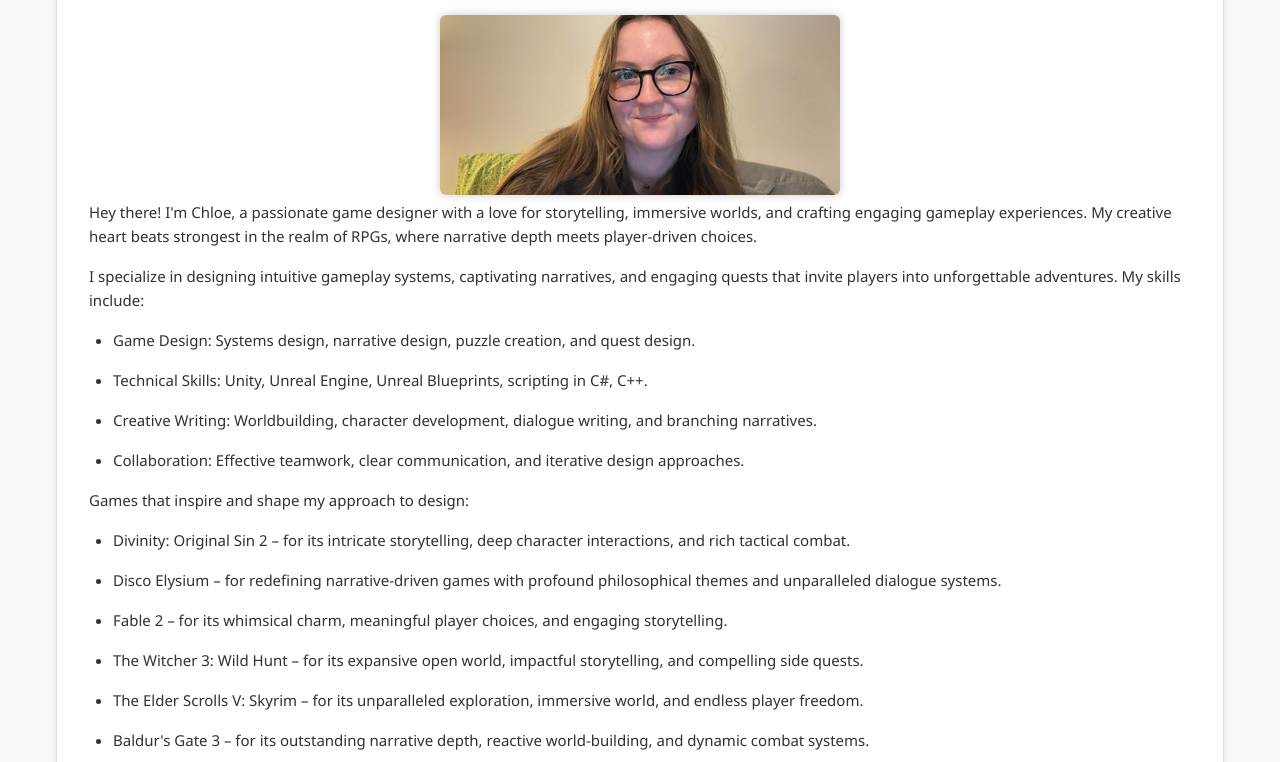
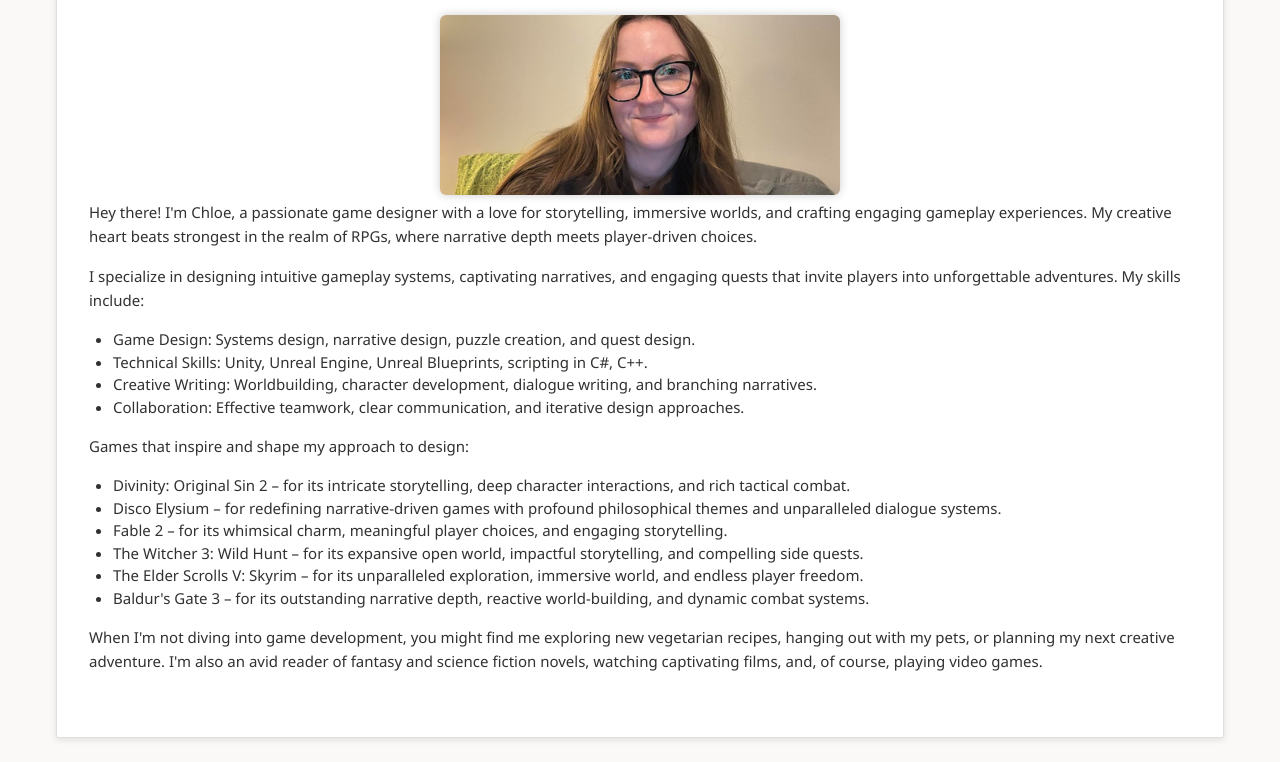
Before and after one commit to chloewalshnet/chloewalshnet.github.io, a plain HTML site: page site/about.html in a window 1280 px wide. Shown: the part 190-952 px from the top of the page. Drawn offline with Linux system fonts and the light colour scheme; a web font is replaced by a local one.

Commit message:
Chloe: Change to home page excerpt

```diff
--- a/site/about.html
+++ b/site/about.html
@@ -47,6 +47,7 @@
   <p><em>Game Developer & Designer</em></p>
   <div>
     <!-- Center the image -->
+
 <div style="text-align: center;">
   <img src="../content/assets/images/headshot.png" alt="Headshot" class="gallery-card" style="width: 400px;" />
 </div>
@@ -54,39 +55,19 @@
 <p>Hey there! I'm Chloe, a passionate game designer with a love for storytelling, immersive worlds, and crafting engaging gameplay experiences. My creative heart beats strongest in the realm of RPGs, where narrative depth meets player-driven choices.</p>
 <p>I specialize in designing intuitive gameplay systems, captivating narratives, and engaging quests that invite players into unforgettable adventures. My skills include:</p>
 <ul>
-<li>
-<p>Game Design: Systems design, narrative design, puzzle creation, and quest design.</p>
-</li>
-<li>
-<p>Technical Skills: Unity, Unreal Engine, Unreal Blueprints, scripting in C#, C++.</p>
-</li>
-<li>
-<p>Creative Writing: Worldbuilding, character development, dialogue writing, and branching narratives.</p>
-</li>
-<li>
-<p>Collaboration: Effective teamwork, clear communication, and iterative design approaches.</p>
-</li>
+<li>Game Design: Systems design, narrative design, puzzle creation, and quest design.</li>
+<li>Technical Skills: Unity, Unreal Engine, Unreal Blueprints, scripting in C#, C++.</li>
+<li>Creative Writing: Worldbuilding, character development, dialogue writing, and branching narratives.</li>
+<li>Collaboration: Effective teamwork, clear communication, and iterative design approaches.</li>
 </ul>
 <p>Games that inspire and shape my approach to design:</p>
 <ul>
-<li>
-<p>Divinity: Original Sin 2 – for its intricate storytelling, deep character interactions, and rich tactical combat.</p>
-</li>
-<li>
-<p>Disco Elysium – for redefining narrative-driven games with profound philosophical themes and unparalleled dialogue systems.</p>
-</li>
-<li>
-<p>Fable 2 – for its whimsical charm, meaningful player choices, and engaging storytelling.</p>
-</li>
-<li>
-<p>The Witcher 3: Wild Hunt – for its expansive open world, impactful storytelling, and compelling side quests.</p>
-</li>
-<li>
-<p>The Elder Scrolls V: Skyrim – for its unparalleled exploration, immersive world, and endless player freedom.</p>
-</li>
-<li>
-<p>Baldur's Gate 3 – for its outstanding narrative depth, reactive world-building, and dynamic combat systems.</p>
-</li>
+<li>Divinity: Original Sin 2 – for its intricate storytelling, deep character interactions, and rich tactical combat.</li>
+<li>Disco Elysium – for redefining narrative-driven games with profound philosophical themes and unparalleled dialogue systems.</li>
+<li>Fable 2 – for its whimsical charm, meaningful player choices, and engaging storytelling.</li>
+<li>The Witcher 3: Wild Hunt – for its expansive open world, impactful storytelling, and compelling side quests.</li>
+<li>The Elder Scrolls V: Skyrim – for its unparalleled exploration, immersive world, and endless player freedom.</li>
+<li>Baldur's Gate 3 – for its outstanding narrative depth, reactive world-building, and dynamic combat systems.</li>
 </ul>
 <p>When I'm not diving into game development, you might find me exploring new vegetarian recipes, hanging out with my pets, or planning my next creative adventure. I'm also an avid reader of fantasy and science fiction novels, watching captivating films, and, of course, playing video games.</p>
   </div>
```
Also changed, not shown: site/index.html (+1 -1 lines), 1 other file.
